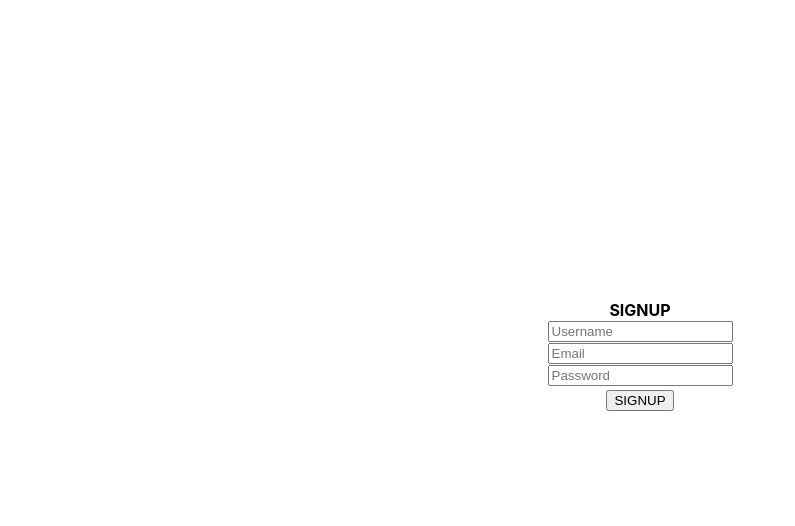
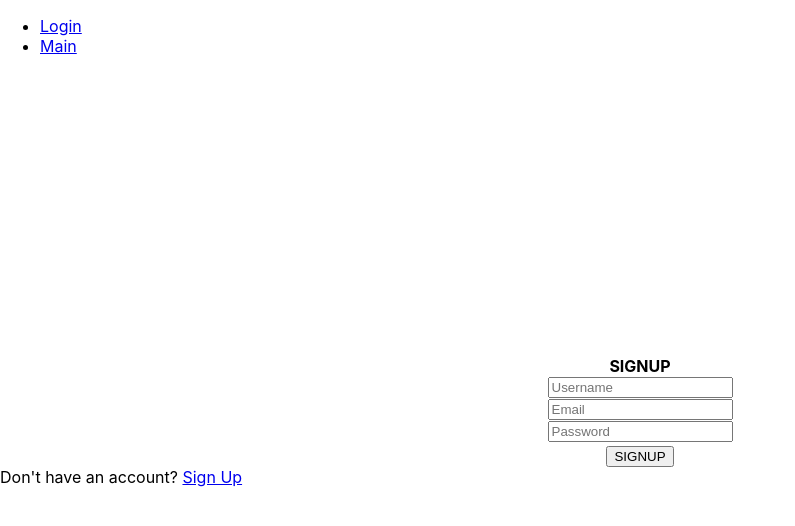
Before and after one commit to ethan-tam33/full-stack-final-project, a React (Create React App) app in the folder finalproject/frontend/: page /home in a window 1280 px wide. Shown: the top 526 px of the page, without its empty margins (0-795 px from the left). Built offline with nearby package versions, Linux system fonts and the light colour scheme.

Commit message:
started work on navbar/routes

```diff
--- a/finalproject/frontend/package.json
+++ b/finalproject/frontend/package.json
@@ -9,6 +9,7 @@
     "axios": "^1.3.5",
     "react": "^18.2.0",
     "react-dom": "^18.2.0",
+    "react-router-dom": "^6.10.0",
     "react-scripts": "5.0.1",
     "web-vitals": "^2.1.4"
   },
--- a/finalproject/frontend/src/App.js
+++ b/finalproject/frontend/src/App.js
@@ -1,11 +1,25 @@
 import React from 'react';
-import { BrowserRouter as Router, Switch, Route, useHistory } from 'react-router-dom';
+import { BrowserRouter as Router, Switch, Route, Routes, Link, useHistory, Navigate } from 'react-router-dom';
 import Login from './components/login';
-import Main from './components/login';
+import Main from './components/main';
+import Header from './components/header';
+
 
 function App() {
   return (
-    <Login></Login>
+    <div>
+    <Router>
+      <Header />
+      <Routes>
+        <Route path="/home" element={<Login />} />
+        <Route path="/main" element={<Main />} />
+        <Route
+        path="*"
+        element={<Navigate to="/" replace />}
+    />
+      </Routes>
+    </Router>
+    </div>
   );
 }
 
--- /dev/null
+++ b/finalproject/frontend/src/components/header.js
@@ -0,0 +1,13 @@
+import { Link } from "react-router-dom";
+
+const Header = () => {
+    return (
+    <div>
+        <ul>
+            <li><Link to="../home">Login</Link></li>
+            <li><Link to="../main">Main</Link></li>
+        </ul>
+    </div>
+)}
+
+export default Header;
--- a/finalproject/frontend/src/components/login.js
+++ b/finalproject/frontend/src/components/login.js
@@ -1,6 +1,9 @@
 import { useState } from "react";
 import "../css/login.css";
 import axios from 'axios';
+import { Link } from "react-router-dom";
+import { useNavigate } from "react-router-dom";
+import Header from './header'
 
 const URL = 'http://localhost:3030/user';
 
@@ -8,6 +11,8 @@ const Login = ({ h }) => {
   const [username, setUsername] = useState();
   const [email, setEmail] = useState();
   const [password, setPassword] = useState();
+
+  const navigate = useNavigate();
 
   const onSubmit = () => {
     console.log({
@@ -20,11 +25,16 @@ const Login = ({ h }) => {
 
     axios.post(URL + '/signup', { "username": username, "email": email,
         "password": password })
-        .then((response) => console.log(response))
+        .then((res) => {
+            console.log("LOGGED IN!");
+            console.log(res.data.token);
+            navigate("/main");
+        })
         .catch((err) => (console.log(err.response.data)));
   }
 
-  return <div className="login-page">
+  return <div>
+      <div className="login-page">
       <div className="login-text">
           SIGNUP
       </div>
@@ -41,6 +51,8 @@ const Login = ({ h }) => {
       SIGNUP
     </button>
   </div>
+  <div>Don't have an account? <Link to="/main">Sign Up</Link></div>
+  </div>
 }
 
 export default Login;
--- a/finalproject/frontend/src/components/main.js
+++ b/finalproject/frontend/src/components/main.js
@@ -4,10 +4,18 @@ import { Link } from 'react-router-dom';
 const Main = () => {
   return (
     <div>
-      <h1>Main Menu</h1>
-      <ul>
-        <li><Link to="./login">Login</Link></li>
-      </ul>
+      <h1>Rate My Courses</h1>
+    <h2>Select A Course</h2>
+    <select name="course" onchange="location = this.value;">
+		<option value="">Select a course</option>
+		<option value="CS61A.html">CS61A</option>
+		<option value="CS61B">CS61B</option>
+		<option value="CS61C">CS61C</option>
+		<option value="CS70">CS70</option>
+        <option value="EECS16A">EECS16A</option>
+        <option value="EECS16B">EECS16B</option>
+        <option value="CS198-99">CS198-99</option>
+	</select>
     </div>
   );
 }
```
Also changed, not shown: 2 other files (tests, documents, lock files or other folders).
